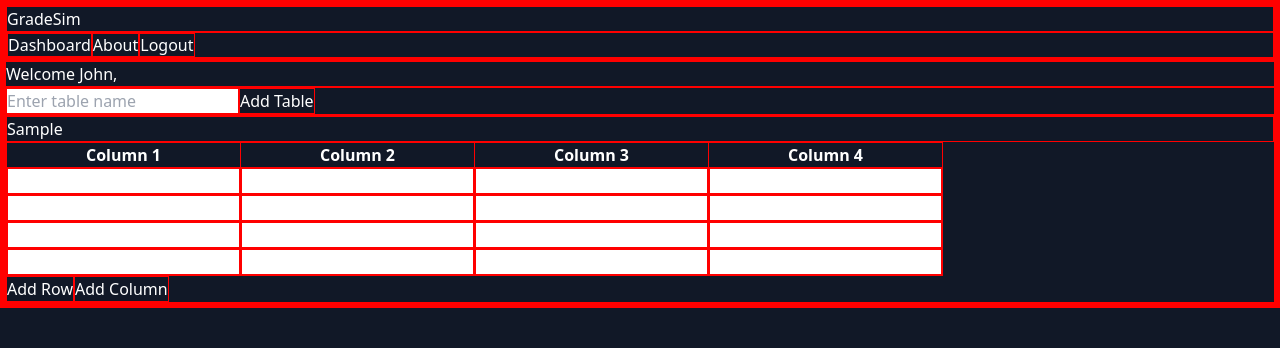
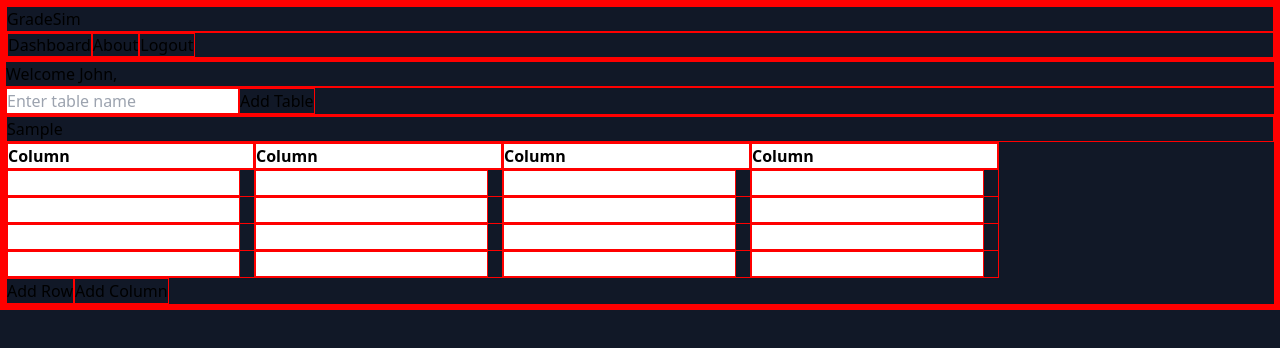
Before and after one commit to samuelajala01/GradeSim, a React (Vite) app: page / in a window 1280 px wide. Both pictures are taken after typing "Sample" into the empty fields and a click on the button "Add Table". Shown: the top 348 px of the page. Built offline with nearby package versions, Linux system fonts and the light colour scheme.

Commit message:
feat: made all table cells and table name editable

```diff
--- a/src/Pages/Home.jsx
+++ b/src/Pages/Home.jsx
@@ -5,28 +5,61 @@ const Home = () => {
     const [newTableName, setNewTableName] = useState('');
 
     const addTable = () => {
-        setTables([...tables, { name: newTableName, rows: 4, cols: 4, data: Array(4).fill(Array(4).fill('')) }]);
+        if (newTableName.trim() === '') {
+            alert('Please enter a table name');
+            return;
+        }
+        setTables([...tables, { name: newTableName, rows: 4, cols: 4, colNames: Array(4).fill('Column'), data: Array(4).fill(Array(4).fill('')) }]);
         setNewTableName('');
     };
 
     const addRow = (tableIndex) => {
-        const newTables = [...tables];
-        newTables[tableIndex].rows += 1;
-        newTables[tableIndex].data.push(Array(newTables[tableIndex].cols).fill(''));
-        setTables(newTables);
+        setTables(prevTables => {
+            const newTables = [...prevTables];
+            newTables[tableIndex] = {
+                ...newTables[tableIndex],
+                rows: newTables[tableIndex].rows + 1,
+                data: [...newTables[tableIndex].data, Array(newTables[tableIndex].cols).fill('')]
+            };
+            return newTables;
+        });
     };
 
     const addColumn = (tableIndex) => {
-        const newTables = [...tables];
-        newTables[tableIndex].cols += 1;
-        newTables[tableIndex].data = newTables[tableIndex].data.map(row => [...row, '']);
-        setTables(newTables);
+        setTables(prevTables => {
+            const newTables = [...prevTables];
+            newTables[tableIndex] = {
+                ...newTables[tableIndex],
+                cols: newTables[tableIndex].cols + 1,
+                colNames: [...newTables[tableIndex].colNames, 'Column'],
+                data: newTables[tableIndex].data.map(row => [...row, ''])
+            };
+            return newTables;
+        });
     };
 
     const handleCellChange = (tableIndex, rowIndex, colIndex, value) => {
-        const newTables = [...tables];
-        newTables[tableIndex].data[rowIndex][colIndex] = value;
-        setTables(newTables);
+        setTables(prevTables => {
+            const newTables = [...prevTables];
+            newTables[tableIndex] = {
+                ...newTables[tableIndex],
+                data: newTables[tableIndex].data.map((row, rIdx) =>
+                    rIdx === rowIndex ? row.map((cell, cIdx) => cIdx === colIndex ? value : cell) : row
+                )
+            };
+            return newTables;
+        });
+    };
+
+    const handleColNameChange = (tableIndex, colIndex, value) => {
+        setTables(prevTables => {
+            const newTables = [...prevTables];
+            newTables[tableIndex] = {
+                ...newTables[tableIndex],
+                colNames: newTables[tableIndex].colNames.map((colName, cIdx) => cIdx === colIndex ? value : colName)
+            };
+            return newTables;
+        });
     };
 
     return (
@@ -45,11 +78,18 @@ const Home = () => {
             {tables.map((table, tableIndex) => (
                 <div key={tableIndex} className="mt-8">
                     <h2 className="text-2xl font-bold">{table.name}</h2>
-                    <table className="mt-4 w-full border-collapse border border-gray-300">
+                    <table className="w-full mt-4 border-collapse">
                         <thead>
                             <tr>
-                                {Array.from({ length: table.cols }).map((_, colIndex) => (
-                                    <th key={colIndex} className="border border-gray-300 p-2">Column {colIndex + 1}</th>
+                                {table.colNames.map((colName, colIndex) => (
+                                    <th key={colIndex} className="border p-2">
+                                        <input
+                                            type="text"
+                                            value={colName}
+                                            onChange={(e) => handleColNameChange(tableIndex, colIndex, e.target.value)}
+                                            className="w-full p-1 border border-gray-300 rounded"
+                                        />
+                                    </th>
                                 ))}
                             </tr>
                         </thead>
@@ -57,7 +97,7 @@ const Home = () => {
                             {table.data.map((row, rowIndex) => (
                                 <tr key={rowIndex}>
                                     {row.map((cell, colIndex) => (
-                                        <td key={colIndex} className="border border-gray-300 p-2">
+                                        <td key={colIndex} className="border p-2">
                                             <input
                                                 type="text"
                                                 value={cell}
@@ -70,12 +110,12 @@ const Home = () => {
                             ))}
                         </tbody>
                     </table>
-                    <button onClick={() => addRow(tableIndex)} className="mt-2 p-2 bg-blue-500 text-white rounded">Add Row</button>
+                    <button onClick={() => addRow(tableIndex)} className="mt-2 p-2 bg-green-500 text-white rounded">Add Row</button>
                     <button onClick={() => addColumn(tableIndex)} className="mt-2 ml-2 p-2 bg-green-500 text-white rounded">Add Column</button>
                 </div>
             ))}
         </div>
     );
-}
+};
 
 export default Home;
--- a/src/index.css
+++ b/src/index.css
@@ -7,5 +7,5 @@
     padding: 0;
     box-sizing: border-box;
     border: 1px solid red;
-    color: white;
+    /* color: white; */
   }
```
